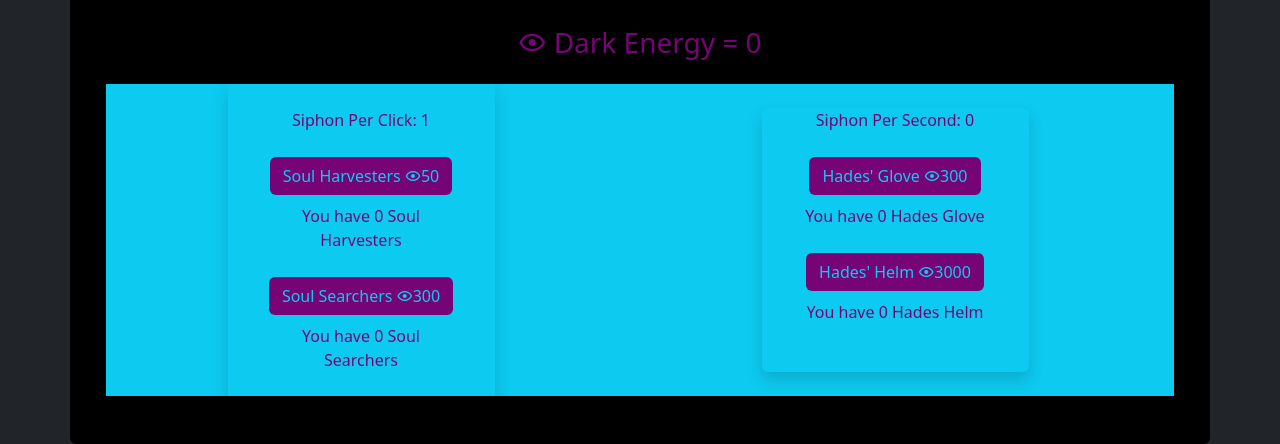
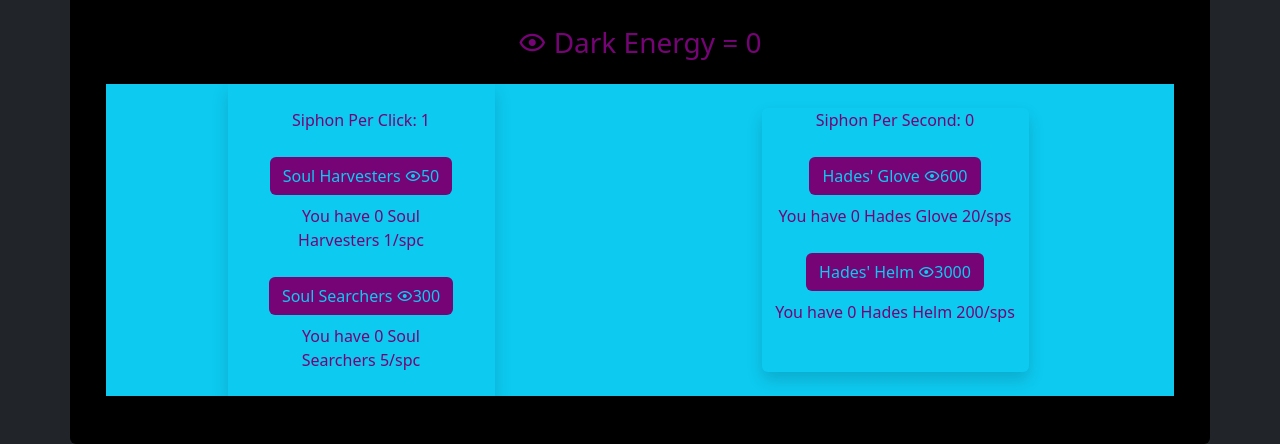
Before and after one commit to TheWarrior0216/ClikerHero, a plain HTML site: page index.html in a window 1280 px wide. Shown: the part 446-890 px from the top of the page. Drawn offline with nearby package versions, Linux system fonts and the light colour scheme.

Commit message:
I PROMISE I HAVE NOT TOUCHED IT SINCE FRIDAY

```diff
--- a/app.js
+++ b/app.js
@@ -64,13 +64,23 @@ function Update() {
   const HadesHelmEle = document.getElementById("Hades' Helm")
   const autoCollectionEle = document.getElementById('currentAuto')
 
+  const hMoneyEle = document.getElementById('hMoney')
+  const sMoneyEle = document.getElementById('sMoney')
+  const gMoneyEle = document.getElementById('gMoney')
+  const haMoneyEle = document.getElementById('haMoney')
+
   darkEnergyEle.innerHTML = ` Dark Energy = ${darkEnergy}`
-  pickaxeEle.innerHTML = ` You have ${clickUpgrades[0].quantity} Soul Harvesters`
-  searchersEle.innerHTML = ` You have ${clickUpgrades[1].quantity} Soul Searchers`
+  pickaxeEle.innerHTML = ` You have ${clickUpgrades[0].quantity} Soul Harvesters 1/spc`
+  searchersEle.innerHTML = ` You have ${clickUpgrades[1].quantity} Soul Searchers 5/spc`
   clickCollectionEle.innerHTML = `Siphon Per Click: ${clickCollection + 1}`
-  HadesGloveEle.innerHTML = `You have ${automaticUpgrades[0].quantity} Hades Glove`
-  HadesHelmEle.innerHTML = `You have ${automaticUpgrades[1].quantity} Hades Helm`
+  HadesGloveEle.innerHTML = `You have ${automaticUpgrades[0].quantity} Hades Glove 20/sps`
+  HadesHelmEle.innerHTML = `You have ${automaticUpgrades[1].quantity} Hades Helm 200/sps`
   autoCollectionEle.innerHTML = `Siphon Per Second: ${autoCollection}`
+
+  hMoneyEle.innerHTML = `${clickUpgrades[0].price}`
+  sMoneyEle.innerHTML = `${clickUpgrades[1].price}`
+  gMoneyEle.innerHTML = `${automaticUpgrades[0].price}`
+  haMoneyEle.innerHTML = `${automaticUpgrades[1].price}`
 }
 function buyUpgrade(UpgradeType, Clicktype) {
   if (UpgradeType == 'clickUpgrades') {
@@ -93,7 +103,7 @@ function buyUpgrade(UpgradeType, Clicktype) {
     if (darkEnergy >= upgradeFound.price) {
       darkEnergy -= upgradeFound.price
       upgradeFound.quantity++
-      console.log('purchased')
+      upgradeFound.price += percentage('10', `${upgradeFound.price}`)
     }
     else (console.log('Not Enough Money'))
     Update()
@@ -103,4 +113,4 @@ function buyUpgrade(UpgradeType, Clicktype) {
   }
 }
 Update()
-setInterval(autoHarvest, 3000)
+setInterval(autoHarvest, 1000)
--- a/index.html
+++ b/index.html
@@ -40,12 +40,12 @@
                 <p id="currentClick"> placeHolder</p>
                 <h1>
                   <button onclick="buyUpgrade('clickUpgrades','Soul Harvester')" class="btn purple-bg text-info">
-                    Soul Harvesters <span class="mdi mdi-eye-outline"></span>50</button>
+                    Soul Harvesters <span class="mdi mdi-eye-outline"></span><span id="hMoney"></span></button>
                 </h1>
                 <p id="currentHarvesters"> placeHolder</p>
                 <h1>
                   <button onclick="buyUpgrade('clickUpgrades','Soul Searcher')" class="btn purple-bg text-info">
-                    Soul Searchers <span class="mdi mdi-eye-outline"></span>300</button>
+                    Soul Searchers <span class="mdi mdi-eye-outline"></span><span id="sMoney"></span></button>
                 </h1>
                 <p id="currentSearchers"> placeHolder</p>
                 <p></p>
@@ -55,12 +55,12 @@
               <p id="currentAuto"> placeHolder</p>
               <h1>
                 <button onclick="buyUpgrade('automaticUpgrades','Hades Glove')" class="btn purple-bg text-info">
-                  Hades' Glove <span class="mdi mdi-eye-outline"></span>300</button>
+                  Hades' Glove <span class="mdi mdi-eye-outline"></span><span id="gMoney"></span></button>
               </h1>
               <p id="Hades' Glove"> placeHolder</p>
               <h1>
                 <button onclick="buyUpgrade('automaticUpgrades','Hades Helm')" class="btn purple-bg text-info">
-                  Hades' Helm <span class="mdi mdi-eye-outline"></span>3000</button>
+                  Hades' Helm <span class="mdi mdi-eye-outline"></span><span id="haMoney"></span></button>
               </h1>
               <p id="Hades' Helm"> placeHolder</p>
             </div>
```
